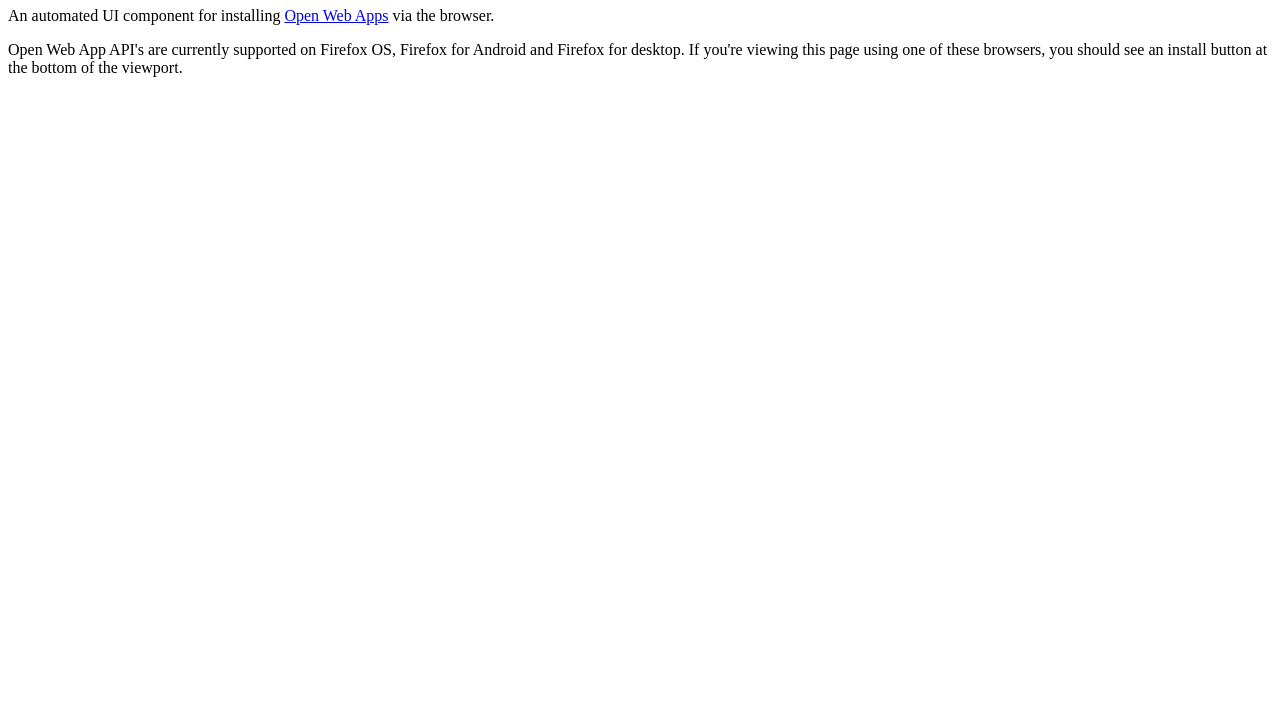
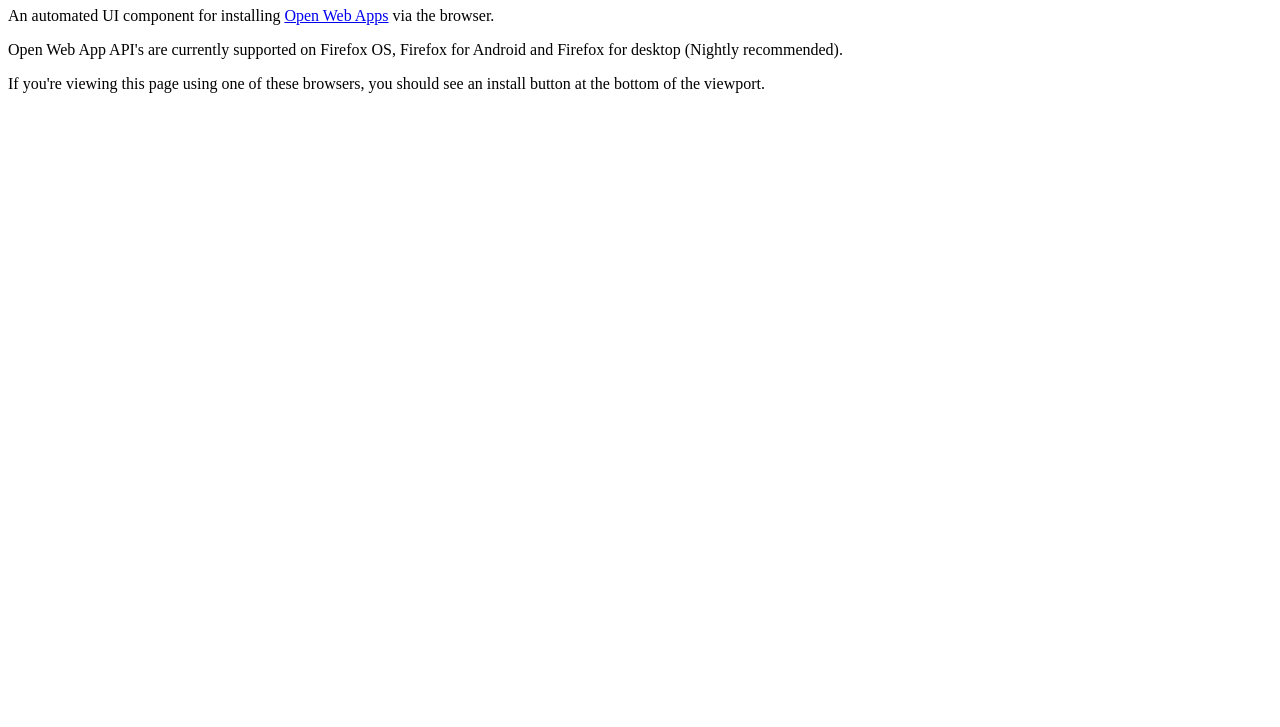
Before and after one commit to alexgibson/concierge, a plain HTML site: page index.html in a window 1280 px wide. Shown: the part 73-800 px from the top of the page. Drawn offline with Linux system fonts and the light colour scheme.

Commit message:
Update README.md

```diff
--- a/index.html
+++ b/index.html
@@ -12,7 +12,9 @@
 <h1>Concierge</h1>
 <p>An automated UI component for installing <a href="https://developer.mozilla.org/en-US/docs/Web/Apps">Open Web Apps</a> via the browser.</p>
 
-<p>Open Web App API's are currently supported on Firefox OS, Firefox for Android and Firefox for desktop. If you're viewing this page using one of these browsers, you should see an install button at the bottom of the viewport.</p>
+<p>Open Web App API's are currently supported on Firefox OS, Firefox for Android and Firefox for desktop (Nightly recommended).
+
+<p>If you're viewing this page using one of these browsers, you should see an install button at the bottom of the viewport.</p>
 
 <script type="text/javascript">
 window.onload = function() {
```
Also changed, not shown: README.md.
